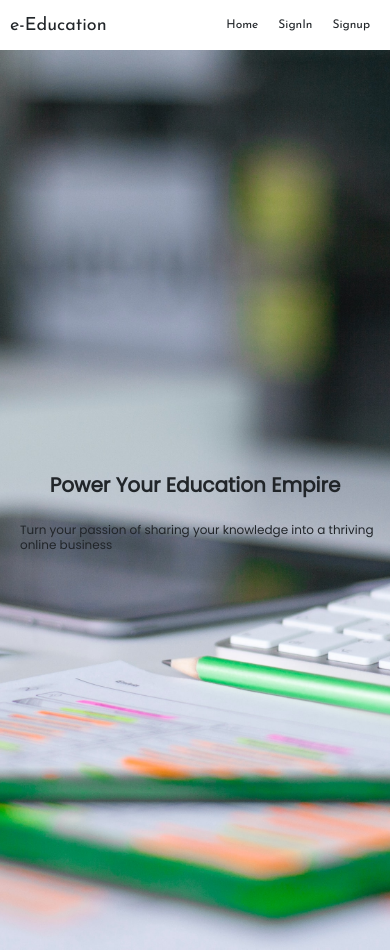
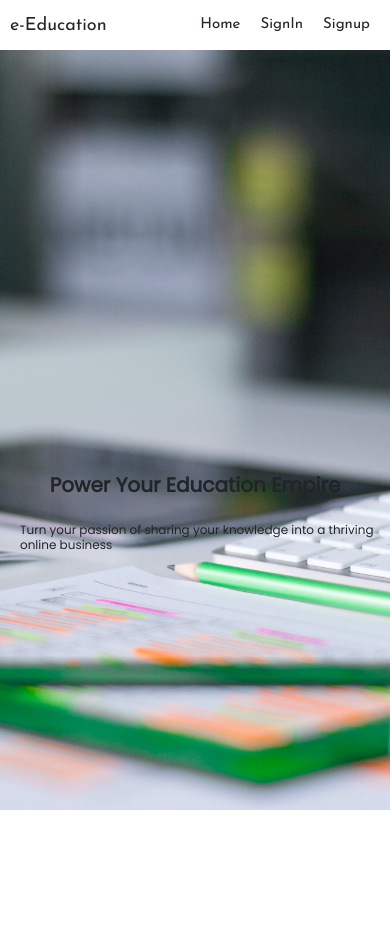
Before and after one commit to thilip2001/project1, a React (Create React App) app: page / in a window 390 px wide. After the commit the page ends 844 px from the top, so only its background shows below. Built offline with nearby package versions, Linux system fonts and the light colour scheme.

Commit message:
media query added

```diff
--- a/src/pages/home/home.css
+++ b/src/pages/home/home.css
@@ -68,7 +68,7 @@
     }
     .homeImg{
         width: 100%;
-        height:900px;
+        height:760px;
         object-fit:cover;
     }
 
--- a/src/topbar/topbar.css
+++ b/src/topbar/topbar.css
@@ -56,7 +56,7 @@
     }
     .topListItem{
         margin-right: 20px;
-        font-size: 12px;
+        font-size: 15px;
         font-weight:400;
         cursor: pointer;
 
```
